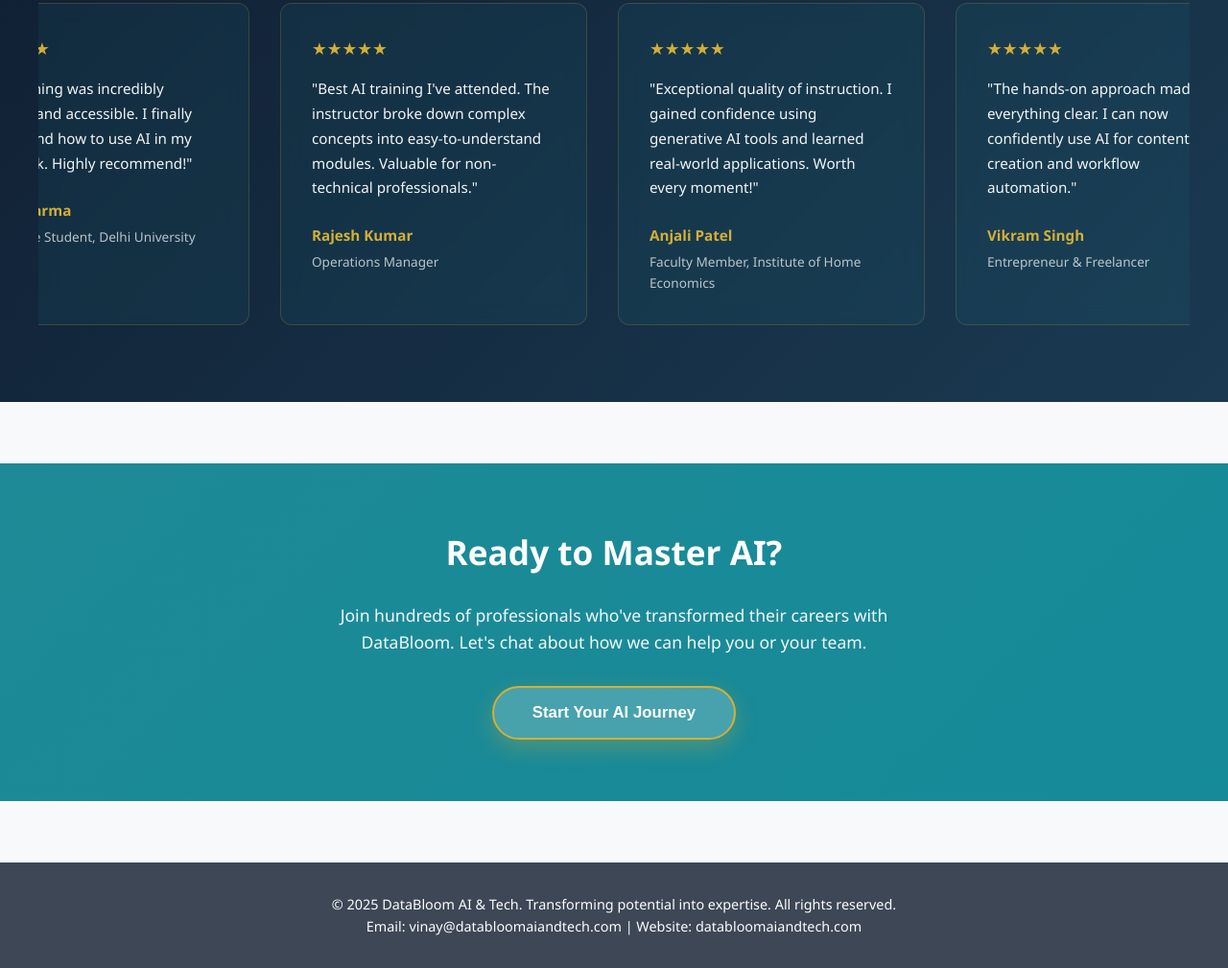
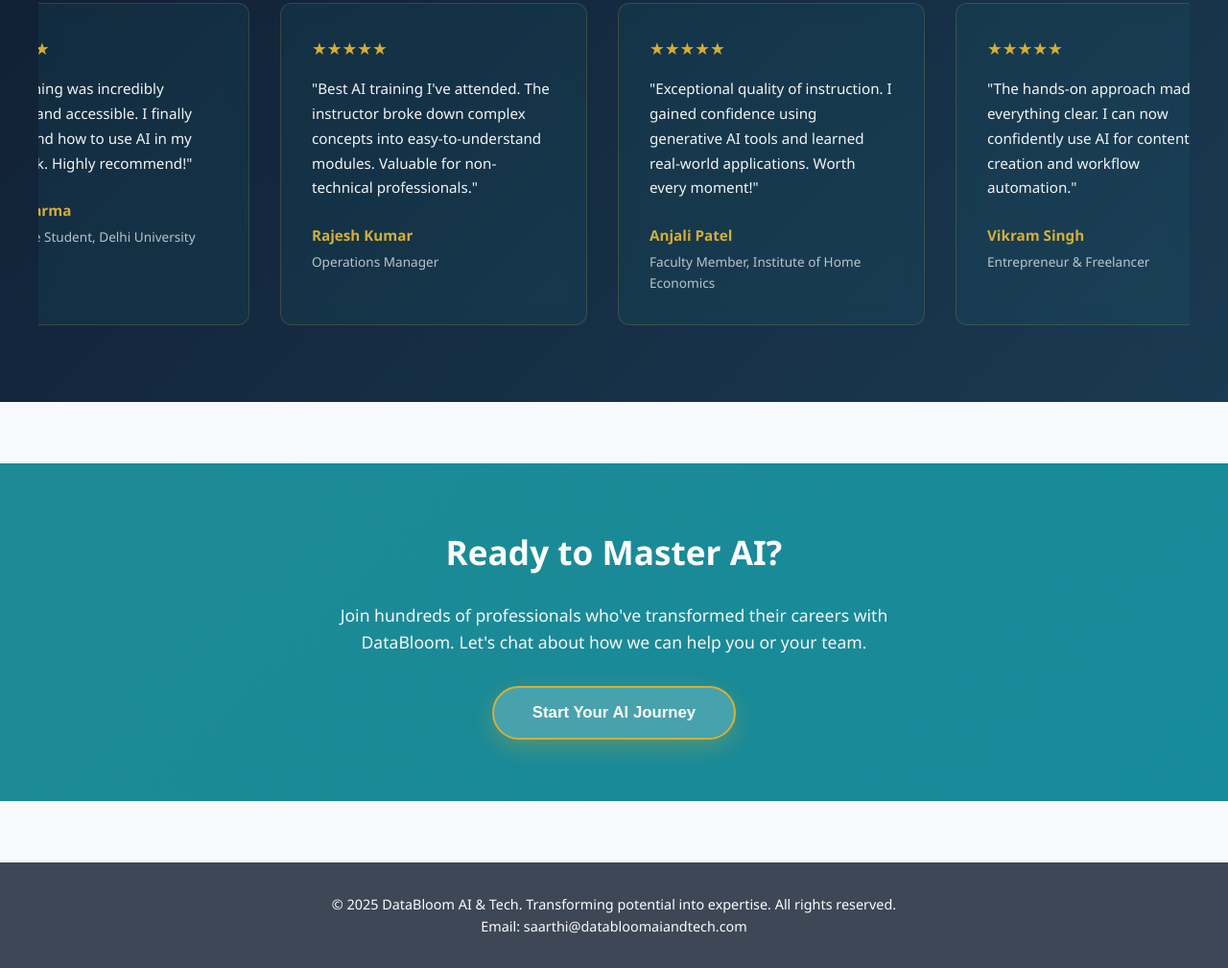
Before and after one commit to Vinay1094/Databloom-ai, a plain HTML site: page index.html in a window 1280 px wide. Shown: the part 2689-3698 px from the top of the page at 96% size. Drawn offline with Linux system fonts and the light colour scheme.

Commit message:
Update footer email address in index.html

```diff
--- a/index.html
+++ b/index.html
@@ -817,7 +817,7 @@
     <!-- Footer -->
     <footer>
         <p>&copy; 2025 DataBloom AI & Tech. Transforming potential into expertise. All rights reserved.</p>
-        <p>Email: vinay@databloomaiandtech.com | Website: databloomaiandtech.com</p>
+        <p>Email: saarthi@databloomaiandtech.com </p>
     </footer>
 
     <!-- Chat Widget -->
```
